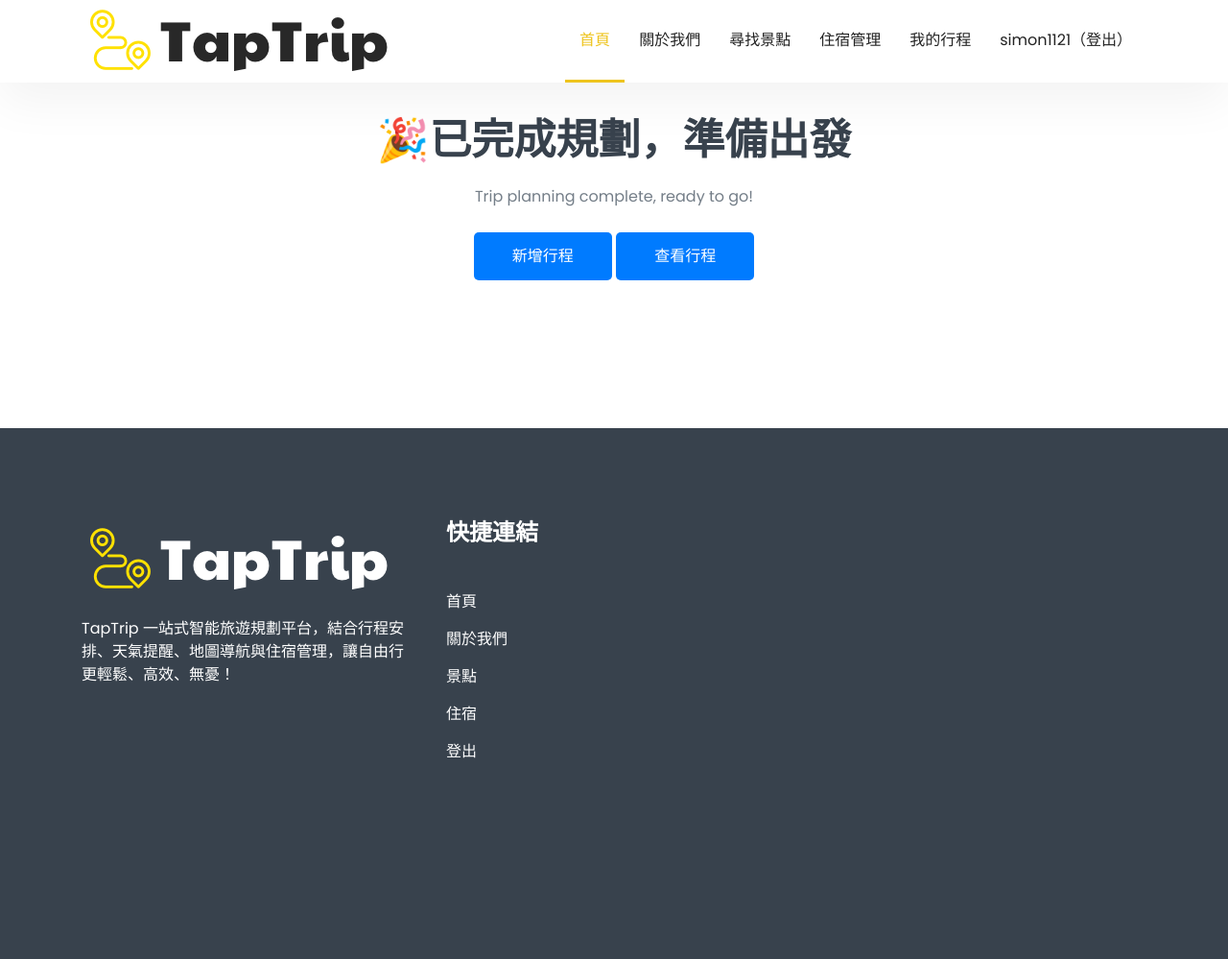
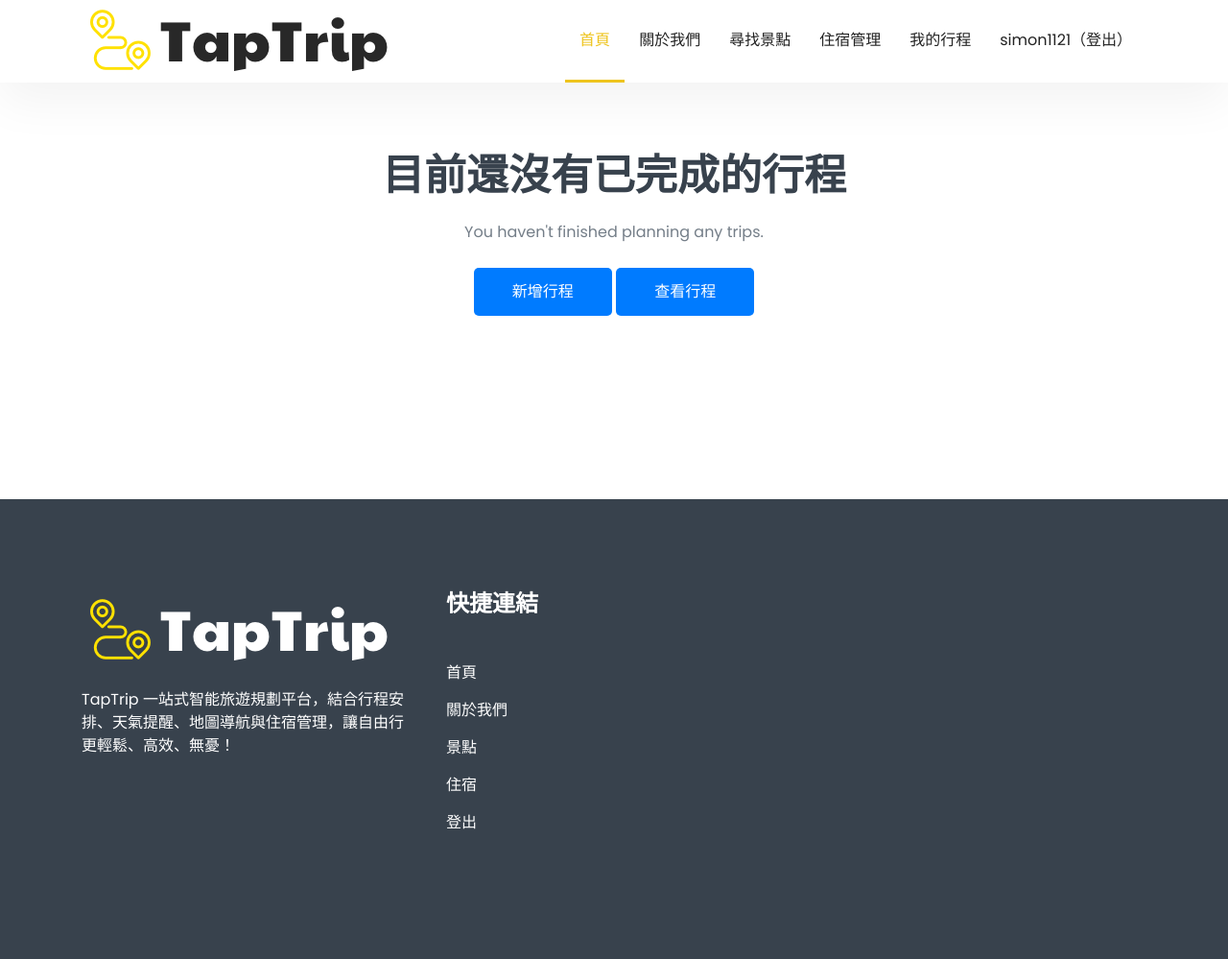
Before and after one commit to PBGlab/TapTrip, a Django app: page /trips/completed/ in a window 1280 px wide. Shown: the whole page at 96% size. Before the commit the page ends 790 px from the top, so only its background shows below. Run offline with Django 5.2, Linux system fonts and the light colour scheme; a user stored in the database is signed in; data comes from the database, SQL or seed files in the repository; both versions use the stored data as it was after the commit; some libraries are stand-ins or nearby versions.

Commit message:
調整網頁排版

```diff
--- a/accounts/templates/login.html
+++ b/accounts/templates/login.html
@@ -128,10 +128,10 @@
                                     </li>
 
                                     <li class="nav-item">
-                                        <a class="page-scroll" href="/lodging">住宿管理</a>   <!-- 路由尚未完善 -->
+                                        <a class="page-scroll" href="/lodging">住宿管理</a>
                                     </li>
                                     <li class="nav-item">
-                                        <a class="page-scroll" href="/trips">我的行程</a>  <!-- 路由尚未完善 -->
+                                        <a class="page-scroll" href="/trips">我的行程</a>
                                     </li>
                                     <li class="nav-item" id="user-menu">
                                         <a class="page-scroll" href="/login/">登入</a>
--- a/accounts/templates/logout.html
+++ b/accounts/templates/logout.html
@@ -106,10 +106,10 @@
                                     </li>
 
                                     <li class="nav-item">
-                                        <a class="page-scroll" href="/lodging">住宿管理</a>   <!-- 路由尚未完善 -->
+                                        <a class="page-scroll" href="/lodging">住宿管理</a>
                                     </li>
                                     <li class="nav-item">
-                                        <a class="page-scroll" href="/trips">我的行程</a>  <!-- 路由尚未完善 -->
+                                        <a class="page-scroll" href="/trips">我的行程</a>
                                     </li>
                                     <li class="nav-item" id="user-menu">
                                         <a class="page-scroll" href="/login/">登入</a>
--- a/accounts/templates/register.html
+++ b/accounts/templates/register.html
@@ -111,10 +111,10 @@
                                     </li>
 
                                     <li class="nav-item">
-                                        <a class="page-scroll" href="/lodging">住宿管理</a>   <!-- 路由尚未完善 -->
+                                        <a class="page-scroll" href="/lodging">住宿管理</a>
                                     </li>
                                     <li class="nav-item">
-                                        <a class="page-scroll" href="/trips">我的行程</a>  <!-- 路由尚未完善 -->
+                                        <a class="page-scroll" href="/trips">我的行程</a>
                                     </li>
                                     <li class="nav-item" id="user-menu">
                                         <a class="page-scroll" href="/login/">登入</a>
--- a/accounts/templates/updatepassword.html
+++ b/accounts/templates/updatepassword.html
@@ -92,10 +92,10 @@
                                     </li>
 
                                     <li class="nav-item">
-                                        <a class="page-scroll" href="/lodging">住宿管理</a>   <!-- 路由尚未完善 -->
+                                        <a class="page-scroll" href="/lodging">住宿管理</a>
                                     </li>
                                     <li class="nav-item">
-                                        <a class="page-scroll" href="/trips">我的行程</a>  <!-- 路由尚未完善 -->
+                                        <a class="page-scroll" href="/trips">我的行程</a>
                                     </li>
                                     <li class="nav-item" id="user-menu">
                                         <a class="page-scroll" href="/login/">登入</a>
--- a/attractions/templates/attraction1.html
+++ b/attractions/templates/attraction1.html
@@ -395,10 +395,10 @@
                                       <a class="page-scroll" href="/findattractions">尋找景點</a>
                                   </li>
                                   <li class="nav-item">
-                                      <a class="page-scroll" href="/lodging">住宿管理</a>   <!-- 路由尚未完善 -->
+                                      <a class="page-scroll" href="/lodging">住宿管理</a>
                                   </li>
                                   <li class="nav-item">
-                                      <a class="page-scroll" href="/trips">我的行程</a>  <!-- 路由尚未完善 -->
+                                      <a class="page-scroll" href="/trips">我的行程</a>
                                   </li>
                                   <li class="nav-item" id="user-menu">
                                       <a class="page-scroll" href="/login/">登入</a>
--- a/lodging/templates/booking.html
+++ b/lodging/templates/booking.html
@@ -99,10 +99,10 @@
                                     </li>
 
                                     <li class="nav-item">
-                                        <a class="page-scroll" href="/lodging">住宿管理</a>   <!-- 路由尚未完善 -->
+                                        <a class="page-scroll" href="/lodging">住宿管理</a>
                                     </li>
                                     <li class="nav-item">
-                                        <a class="page-scroll" href="/trips">我的行程</a>  <!-- 路由尚未完善 -->
+                                        <a class="page-scroll" href="/trips">我的行程</a>
                                     </li>
                                     <li class="nav-item" id="user-menu">
                                         <a class="page-scroll" href="/login/">登入</a>
--- a/lodging/templates/showhotel.html
+++ b/lodging/templates/showhotel.html
@@ -286,10 +286,10 @@
                                     </li>
 
                                     <li class="nav-item">
-                                        <a class="page-scroll" href="/lodging">住宿管理</a>   <!-- 路由尚未完善 -->
+                                        <a class="page-scroll" href="/lodging">住宿管理</a>
                                     </li>
                                     <li class="nav-item">
-                                        <a class="page-scroll" href="/trips">我的行程</a>  <!-- 路由尚未完善 -->
+                                        <a class="page-scroll" href="/trips">我的行程</a>
                                     </li>
                                     <li class="nav-item" id="user-menu">
                                         <a class="page-scroll" href="/login/">登入</a>
--- a/lodging/templates/stay-management.html
+++ b/lodging/templates/stay-management.html
@@ -201,10 +201,10 @@
                                     </li>
 
                                     <li class="nav-item">
-                                        <a class="page-scroll" href="/lodging">住宿管理</a>   <!-- 路由尚未完善 -->
+                                        <a class="page-scroll" href="/lodging">住宿管理</a>
                                     </li>
                                     <li class="nav-item">
-                                        <a class="page-scroll" href="/trips">我的行程</a>  <!-- 路由尚未完善 -->
+                                        <a class="page-scroll" href="/trips">我的行程</a>
                                     </li>
                                     <li class="nav-item" id="user-menu">
                                         <a class="page-scroll" href="/login/">登入</a>
--- a/trips/templates/complete_trips.html
+++ b/trips/templates/complete_trips.html
@@ -209,6 +209,12 @@
         .more-info-btn-container {
             text-align: center; /* ✅ 讓內部的按鈕水平置中 */
         }
+
+        #blog {
+            min-height: 65vh; /* 撐滿整個視窗高度 */
+            display: flex;
+            align-items: center;   /* 垂直置中 */
+        }
     </style>
 </head>
 
@@ -265,10 +271,10 @@
                                     </li>
 
                                     <li class="nav-item">
-                                        <a class="page-scroll" href="/lodging">住宿管理</a>   <!-- 路由尚未完善 -->
+                                        <a class="page-scroll" href="/lodging">住宿管理</a>
                                     </li>
                                     <li class="nav-item">
-                                        <a class="page-scroll" href="/trips">我的行程</a>  <!-- 路由尚未完善 -->
+                                        <a class="page-scroll" href="/trips">我的行程</a>
                                     </li>
                                     <li class="nav-item" id="user-menu">
                                         <a class="page-scroll" href="/login/">登入</a>
@@ -303,10 +309,17 @@
         <!-- 標題區域 -->
         <div class="row justify-content-center">
             <div class="col-lg-6">
+                {% if trip_data %}
                 <div class="section_title text-center pb-25">
                     <h3 class="title">🎉已完成規劃，準備出發</h3>
                     <p>Trip planning complete, ready to go!</p>
                 </div>
+                {% else %}
+                <div class="section_title text-center pb-25">
+                    <h3 class="title">目前還沒有已完成的行程</h3>
+                    <p>You haven't finished planning any trips.</p>
+                </div>
+                {% endif %}
             </div>
         </div>
         <div>
--- a/trips/templates/create_trip.html
+++ b/trips/templates/create_trip.html
@@ -174,10 +174,10 @@
                                     </li>
 
                                     <li class="nav-item">
-                                        <a class="page-scroll" href="/lodging">住宿管理</a>   <!-- 路由尚未完善 -->
+                                        <a class="page-scroll" href="/lodging">住宿管理</a>
                                     </li>
                                     <li class="nav-item">
-                                        <a class="page-scroll" href="/trips">我的行程</a>  <!-- 路由尚未完善 -->
+                                        <a class="page-scroll" href="/trips">我的行程</a>
                                     </li>
                                     <li class="nav-item" id="user-menu">
                                         <a class="page-scroll" href="/login/">登入</a>
--- a/trips/templates/mytrips.html
+++ b/trips/templates/mytrips.html
@@ -270,10 +270,10 @@
                                     </li>
 
                                     <li class="nav-item">
-                                        <a class="page-scroll" href="/lodging">住宿管理</a>   <!-- 路由尚未完善 -->
+                                        <a class="page-scroll" href="/lodging">住宿管理</a>
                                     </li>
                                     <li class="nav-item">
-                                        <a class="page-scroll" href="/trips">我的行程</a>  <!-- 路由尚未完善 -->
+                                        <a class="page-scroll" href="/trips">我的行程</a>
                                     </li>
                                     <li class="nav-item" id="user-menu">
                                         <a class="page-scroll" href="/login/">登入</a>
```
Also changed, not shown: accounts/templates/forgot_password.html (+13 -4 lines), accounts/templates/reset_password.html (+11 -3 lines), lodging/templates/lodging.html (+2 -5 lines), db.sqlite3.
